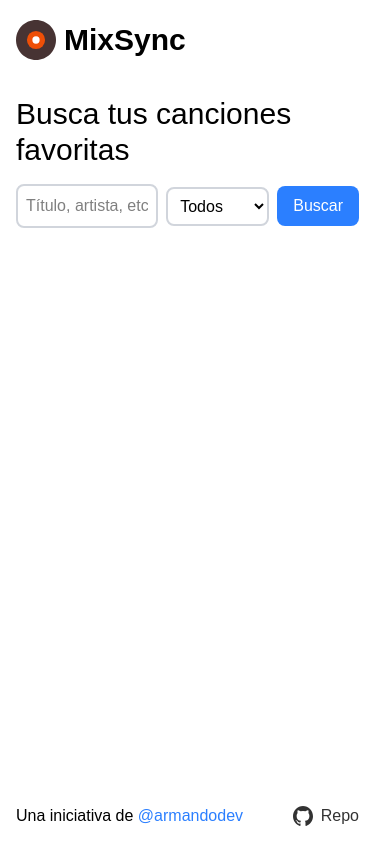
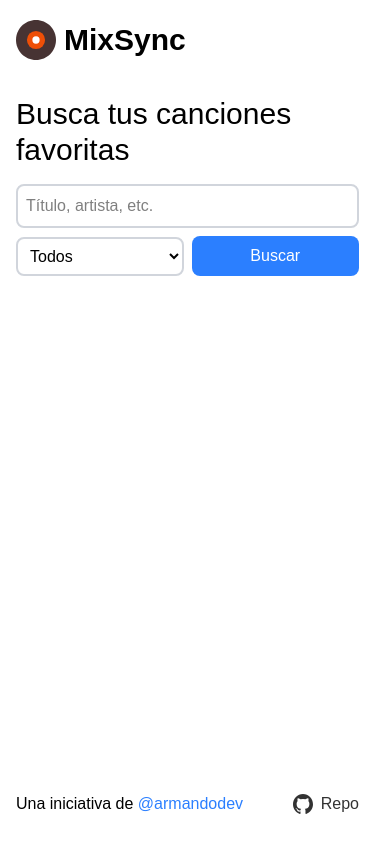
Before and after one commit to armandodev/mixsync, a React (Vite) app: page / in a window 390 px wide. Built offline with nearby package versions, Linux system fonts and the light colour scheme.

Commit message:
Responsive layout

```diff
--- a/src/components/sections/Footer.tsx
+++ b/src/components/sections/Footer.tsx
@@ -2,8 +2,8 @@ import { GithubIcon } from "../icons";
 
 export default function Footer() {
   return (
-    <footer className="max-w-screen-lg h-14 p-4 mx-auto">
-      <ul className="w-full flex items-center justify-between gap-4">
+    <footer className="max-w-screen-lg h-20 p-4 mx-auto">
+      <ul className="w-full h-full flex items-center justify-between gap-4">
         <li>
           Una iniciativa de{" "}
           <a
--- a/src/components/sections/Searcher.tsx
+++ b/src/components/sections/Searcher.tsx
@@ -34,11 +34,11 @@ export default function Searcher() {
     <section className="grid gap-4 w-full">
       <h2 className="text-3xl">Busca tus canciones favoritas</h2>
       <form
-        className="flex items-center justify-center gap-2"
+        className="grid grid-cols-2 sm:flex items-center justify-center gap-2"
         onSubmit={handleSubmit}
       >
         <input
-          className="w-full rounded-lg border-2 border-gray-300 p-2"
+          className="w-full col-span-2 rounded-lg border-2 border-gray-300 p-2"
           type="text"
           placeholder="Título, artista, etc."
           onChange={handleChange}
--- a/src/index.css
+++ b/src/index.css
@@ -12,7 +12,7 @@ main {
   flex-direction: column;
   align-items: center;
   max-width: 64rem;
-  min-height: calc(100vh - 80px - 56px);
+  min-height: calc(100vh - 160px);
   margin: 0 auto;
   padding: 1rem;
 }
```
